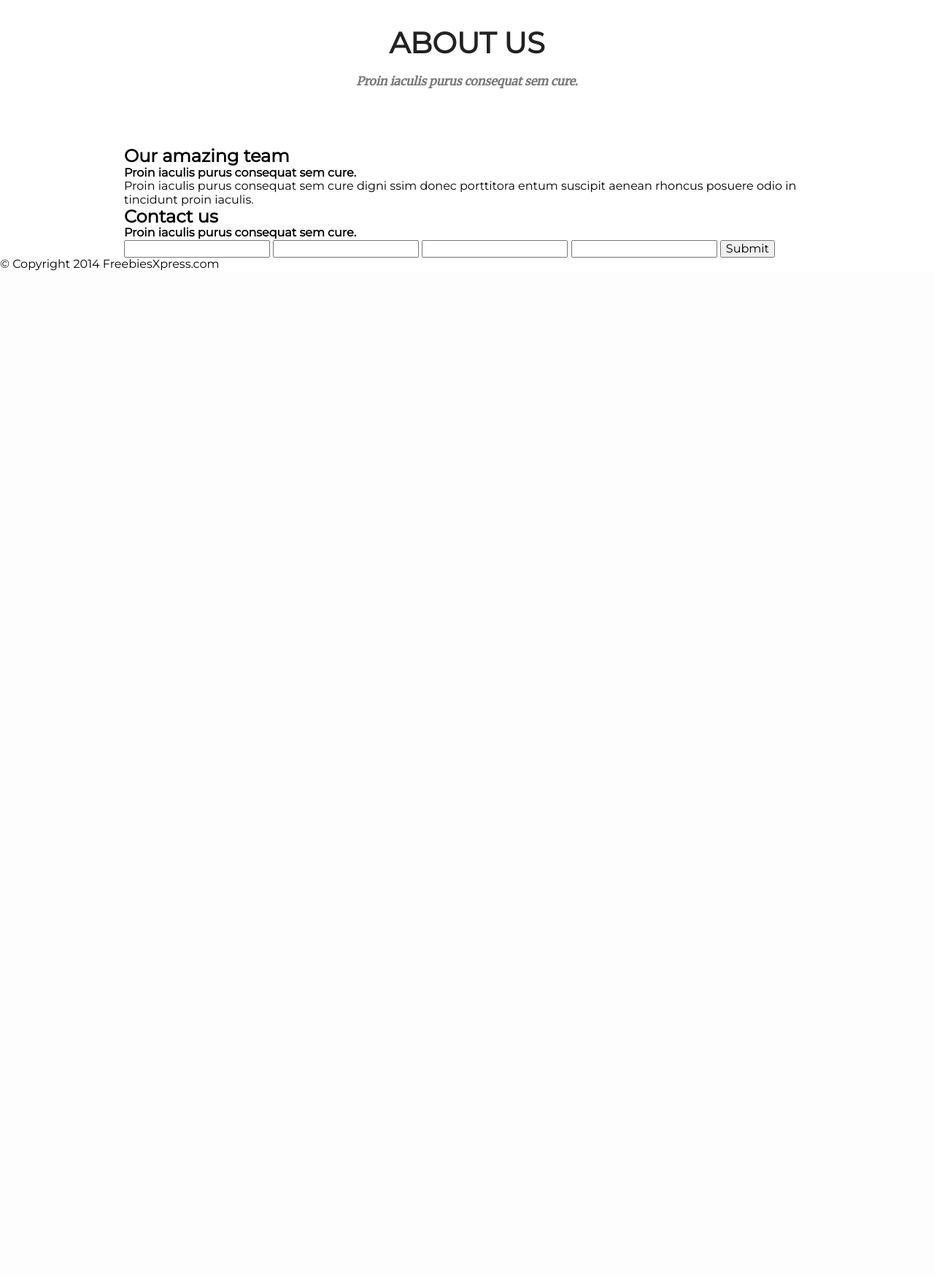
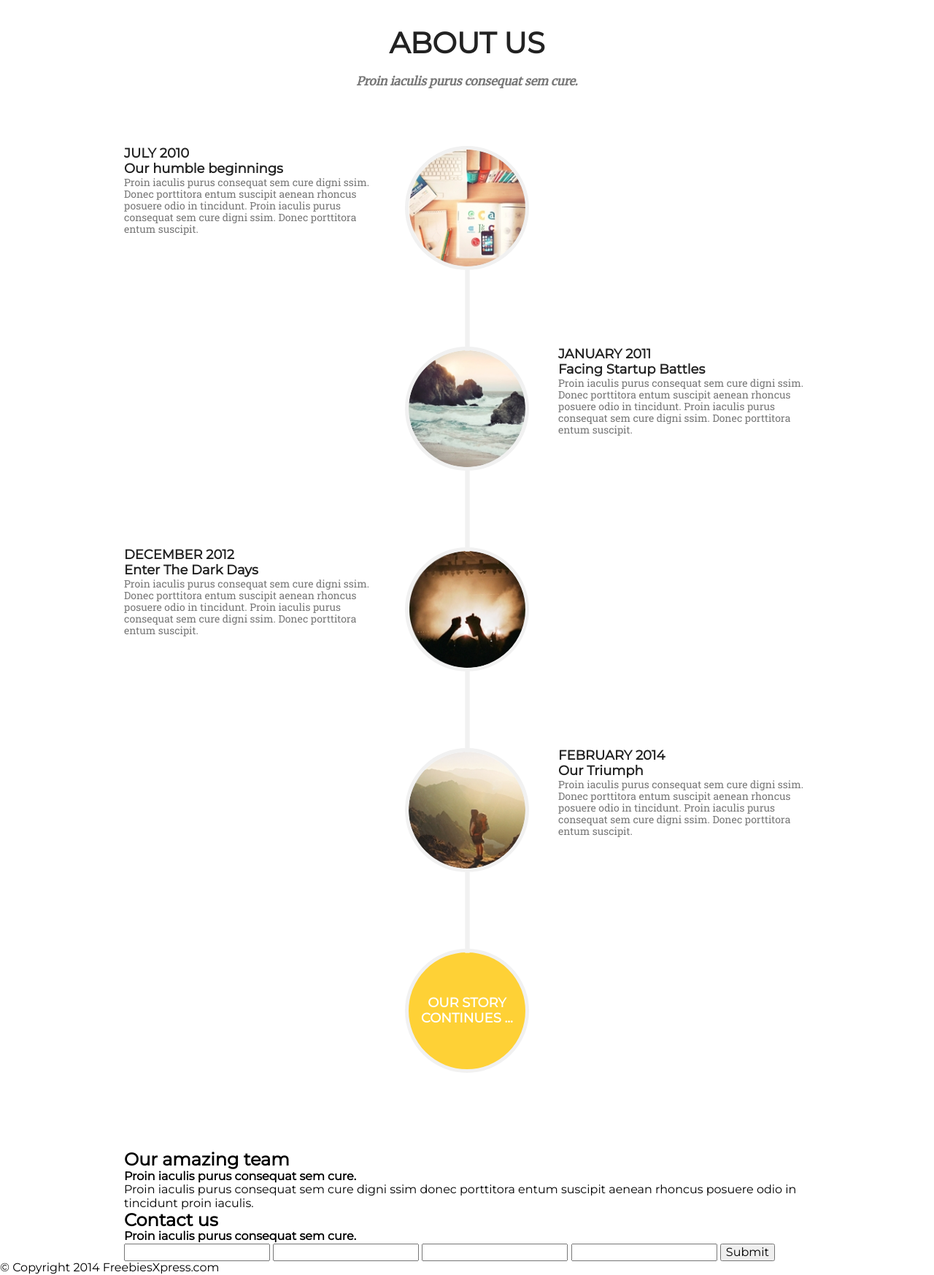
Before and after one commit to marcinswirek/Golden, a PHP site: page / in a window 1280 px wide. Shown: the part 2706-4453 px from the top of the page at 73% size. Before the commit the page ends 3077 px from the top, so only its background shows below. Run offline with PHP 8.4, Linux system fonts and the light colour scheme; some libraries are stand-ins or nearby versions; some web fonts are replaced.

Commit message:
Add style to About section

```diff
--- a/css/style.css
+++ b/css/style.css
@@ -74,4 +74,36 @@ body { font-family: "Montserrat", "Merriweather", "Roboto Slab", "Arial", sans-s
 .about-header-large { text-align: center; margin: 0; padding-top: 120px; padding-bottom: 20px; text-transform: uppercase; color: #222222; font-family: "Montserrat", "Merriweather", "Arial", sans-serif; font-size: 40px; font-weight: 900; }
 
 .about-header-small { text-align: center; margin: 0; padding-bottom: 80px; font-family: "Merriweather", "Euphoria Script", "Arial", sans-serif; font-style: italic; font-size: 16px; color: #777777; }
+
+.about-container { display: -ms-flexbox; display: flex; -ms-flex-direction: column; flex-direction: column; -ms-flex-align: center; align-items: center; }
+
+.about-img { height: 170px; width: 170px; border-radius: 50%; border: 5px solid #f1f1f1; background-size: cover; background-repeat: no-repeat; margin: auto; margin-bottom: 105px; }
+
+.about-img::after { content: ""; width: 105px; display: block; transform: rotate(90deg); position: relative; top: 140px; border: 3px solid #f1f1f1; background-color: #f1f1f1; margin: auto; }
+
+.about-item-container { display: -ms-grid; display: grid; -ms-grid-columns: 345px 250px 345px; grid-template-columns: 345px 250px 345px; }
+
+.about-text-container { width: 100%; }
+
+.about-btn-container { margin: auto; }
+
+.about-text-header { text-transform: uppercase; }
+
+.about-text-paragraph { font-size: 14px; font-family: "Roboto Slab", "Merriweather", "Arial", sans-serif; color: #777777; }
+
+.about-img-paragraph { font-size: 18px; color: white; text-transform: uppercase; font-weight: 900; }
+
+.about-text-header, .about-text-subheader { font-size: 18px; font-family: "Montserrat", "Merriweather", "Arial", sans-serif; color: #222222; font-weight: 900; }
+
+.about-img-1 { background-image: url("/images/about-1.jpg"); }
+
+.about-img-2 { background-image: url("/images/about-2.jpg"); }
+
+.about-img-3 { background-image: url("/images/about-3.jpg"); }
+
+.about-img-4 { background-image: url("/images/about-4.jpg"); }
+
+.about-img-5 { background-color: #fed136; }
+
+.about-img-5::after { display: none; }
 /*# sourceMappingURL=style.css.map */
--- a/index.html
+++ b/index.html
@@ -136,6 +136,68 @@
         <div class="container">
             <h2 class="about-header-large">About us</h2>
             <h4 class="about-header-small">Proin iaculis purus consequat sem cure.</h4>
+            <div class="about-container">
+                <div class="about-item-container">
+                    <div class="about-text-container">
+                        <h3 class="about-text-header">July 2010</h3>
+                        <h4 class="about-text-subheader">Our humble beginnings</h4>
+                        <p class="about-text-paragraph">Proin iaculis purus consequat sem cure digni ssim. Donec porttitora entum suscipit aenean rhoncus
+                            posuere odio in tincidunt. Proin iaculis purus consequat sem cure digni ssim. Donec porttitora
+                            entum suscipit.</p>
+                    </div>
+                    <div class="about-btn-container">
+                        <button class="about-img about-img-1"></button>
+                    </div>
+
+                </div>
+                <div class="about-item-container">
+                    <div></div>
+                    <div class="about-btn-container">
+                        <button class="about-img about-img-2"></button>
+                    </div>
+                    <div class="about-text-container">
+                        <h3 class="about-text-header">january 2011</h3>
+                        <h4 class="about-text-subheader">Facing Startup Battles</h4>
+                        <p class="about-text-paragraph">Proin iaculis purus consequat sem cure digni ssim. Donec porttitora entum suscipit aenean rhoncus
+                            posuere odio in tincidunt. Proin iaculis purus consequat sem cure digni ssim. Donec porttitora
+                            entum suscipit.</p>
+                    </div>
+                </div>
+                <div class="about-item-container">
+                    <div class="about-text-container">
+                        <h3 class="about-text-header">December 2012</h3>
+                        <h4 class="about-text-subheader">Enter The Dark Days</h4>
+                        <p class="about-text-paragraph">Proin iaculis purus consequat sem cure digni ssim. Donec porttitora entum suscipit aenean rhoncus
+                            posuere odio in tincidunt. Proin iaculis purus consequat sem cure digni ssim. Donec porttitora
+                            entum suscipit.</p>
+                    </div>
+                    <div class="about-btn-container">
+                        <button class="about-img about-img-3"></button>
+                    </div>
+                </div>
+                <div class="about-item-container">
+                    <div></div>
+                    <div class="about-btn-container">
+                        <button class="about-img about-img-4"></button>
+                    </div>
+                    <div class="about-text-container">
+                        <h3 class="about-text-header">February 2014</h3>
+                        <h4 class="about-text-subheader">Our Triumph</h4>
+                        <p class="about-text-paragraph">Proin iaculis purus consequat sem cure digni ssim. Donec porttitora entum suscipit aenean rhoncus
+                            posuere odio in tincidunt. Proin iaculis purus consequat sem cure digni ssim. Donec porttitora
+                            entum suscipit.</p>
+                    </div>
+                </div>
+                <div class="about-item-container">
+                    <div></div>
+                    <div class="about-btn-container">
+                        <button class="about-img about-img-5">
+                            <p class="about-img-paragraph">Our story continues ...</p>
+                        </button>
+                    </div>
+                    <div></div>
+                </div>
+            </div>
         </div>
     </section>
     <section class="team">
--- a/sass/style.scss
+++ b/sass/style.scss
@@ -66,7 +66,7 @@ $gold: #fed136;
 //=================================================================================================
 * {
   box-sizing: border-box;
-  //border: 1px solid red;
+  //mborder: 1px solid red;
   margin: 0;
 }
 
@@ -291,3 +291,95 @@ body {
 .about-header-small {
   @include section-header-small();
 }
+
+.about-container {
+  display: flex;
+  flex-direction: column;
+  align-items: center;
+}
+
+.about-img {
+  height: 170px;
+  width: 170px;
+  border-radius: 50%;
+  border: 5px solid $ivory;
+  background-size: cover;
+  background-repeat: no-repeat;
+  margin: auto;
+  margin-bottom: 105px;
+
+  &::after {
+    content: "";
+    width: 105px;
+    display: block;
+    transform: rotate(90deg);
+    position: relative;
+    top: 140px;
+    border: 3px solid $ivory;
+    background-color: $ivory;
+    margin: auto;
+  }
+}
+
+.about-item-container {
+  display: grid;
+  grid-template-columns: 345px 250px 345px;
+}
+
+.about-text-container {
+  width: 100%;
+}
+
+.about-btn-container {
+  margin: auto;
+}
+
+.about-text-header {
+  text-transform: uppercase;
+}
+
+.about-text-paragraph {
+    font-size: $font-size-xs;
+    font-family: $roboto;
+    color: $gray;
+}
+
+.about-img-paragraph {
+    font-size: $font-size-m;
+    color: $white;
+    text-transform: uppercase;
+    font-weight: 900;
+
+}
+
+.about-text-header,
+.about-text-subheader {
+  font-size: $font-size-m;
+  font-family: $montserrat;
+  color: $light-black;
+  font-weight: 900;
+}
+
+.about-img-1 {
+  background-image: url("/images/about-1.jpg");
+}
+
+.about-img-2 {
+  background-image: url("/images/about-2.jpg");
+}
+
+.about-img-3 {
+  background-image: url("/images/about-3.jpg");
+}
+
+.about-img-4 {
+  background-image: url("/images/about-4.jpg");
+}
+
+.about-img-5 {
+  background-color: $gold;
+
+  &::after {
+    display: none;
+  }
+}
```
Also changed, not shown: 1 other file. Lines whose indentation alone changed are shown as unchanged.
